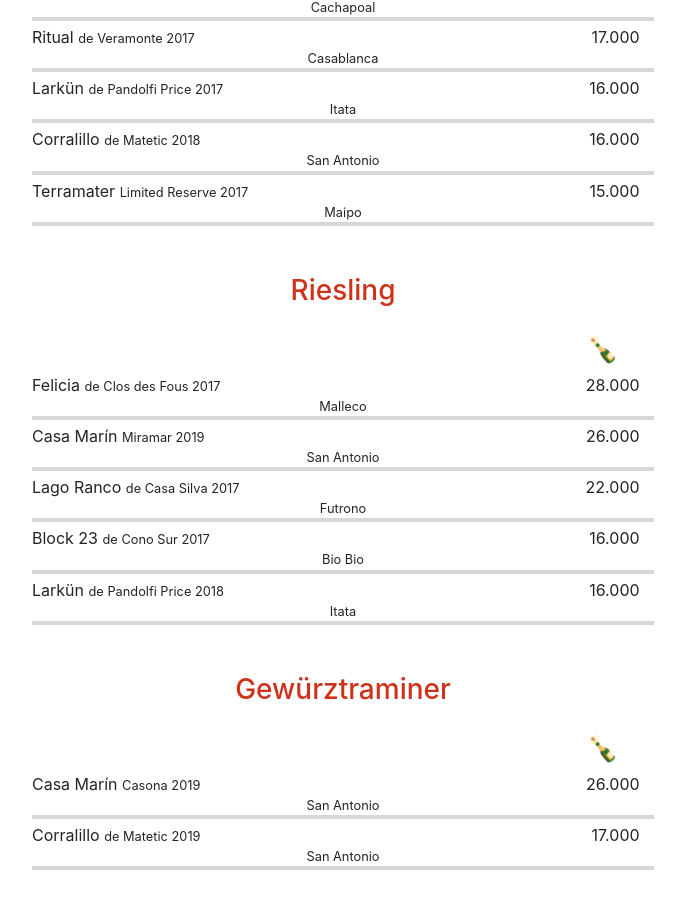
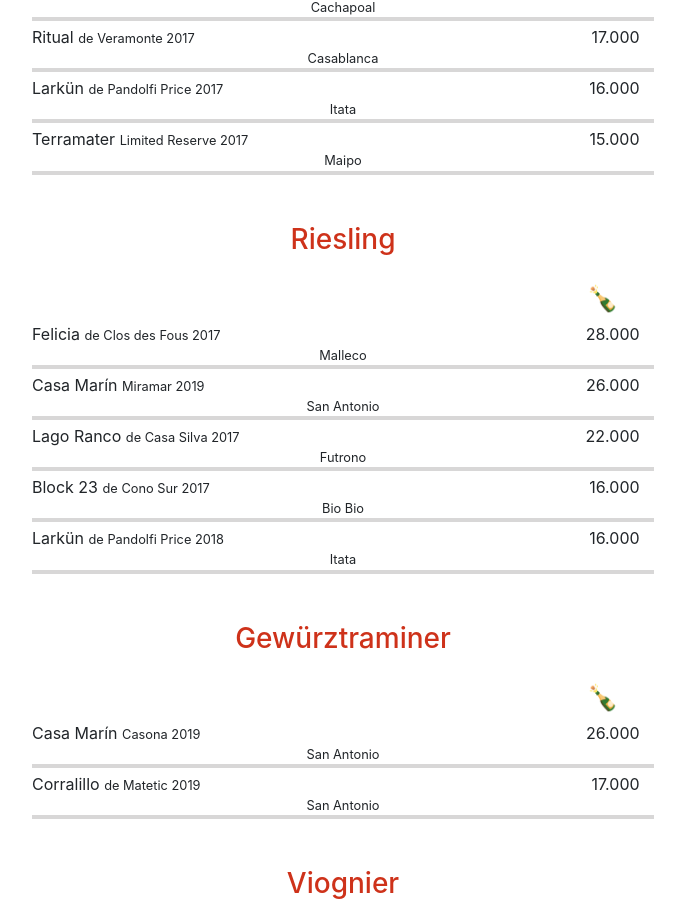
Before and after one commit to durbonca/Menu-QR-Google-sheet, a React (Create React App) app: page /menu/vinos in a window 1280 px wide. Shown: the part 3394-4314 px from the top of the page, without its empty margins (297-982 px from the left). Built offline with nearby package versions, Linux system fonts and the light colour scheme.

Commit message:
Update dataWine.js

```diff
--- a/src/data/dataWine.js
+++ b/src/data/dataWine.js
@@ -82,7 +82,7 @@ const dataWine = [{
             /* { id: 9, name: 'Vetas Blancas', description: 'de Tabali 2018', country: 'Limari', price: '4.000', price2: '17.000' }, */
             { id: 10, name: 'Ritual', description: 'de Veramonte 2017', country: 'Casablanca', price: '', price2: '17.000' },
             { id: 11, name: 'Larkün', description: 'de Pandolfi Price 2017', country: 'Itata', price: '', price2: '16.000' },
-            { id: 10, name: 'Corralillo', description: 'de Matetic 2018', country: 'San Antonio', price: '', price2: '16.000' },
+            /* { id: 10, name: 'Corralillo', description: 'de Matetic 2018', country: 'San Antonio', price: '', price2: '16.000' }, */
             { id: 12, name: 'Terramater', description: 'Limited Reserve 2017', country: 'Maipo', price: '', price2: '15.000' },
         ]
     },
```
